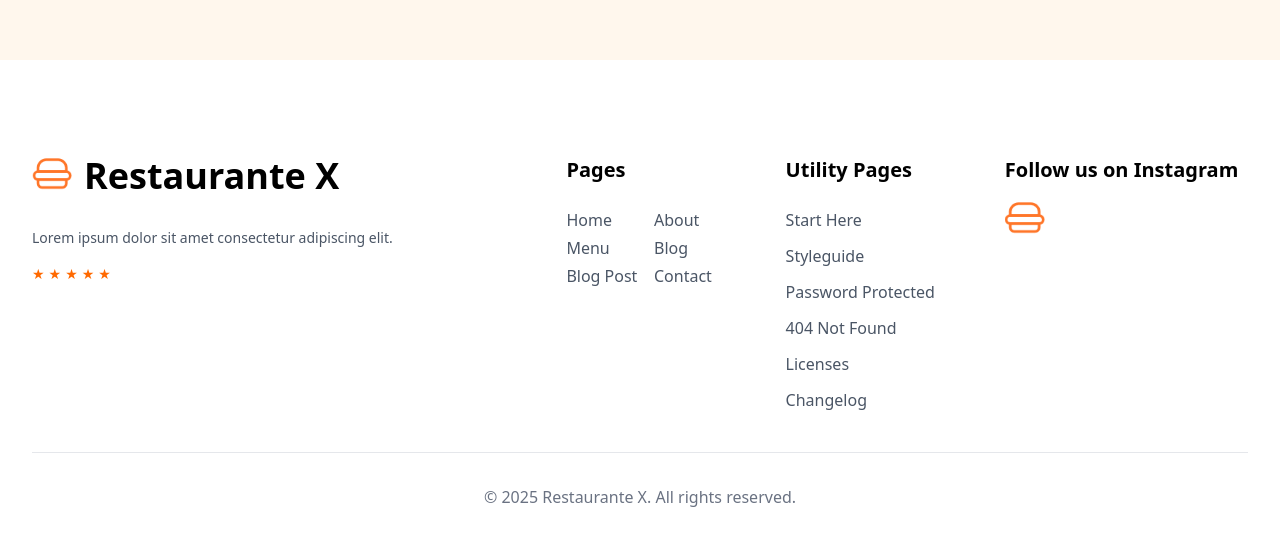
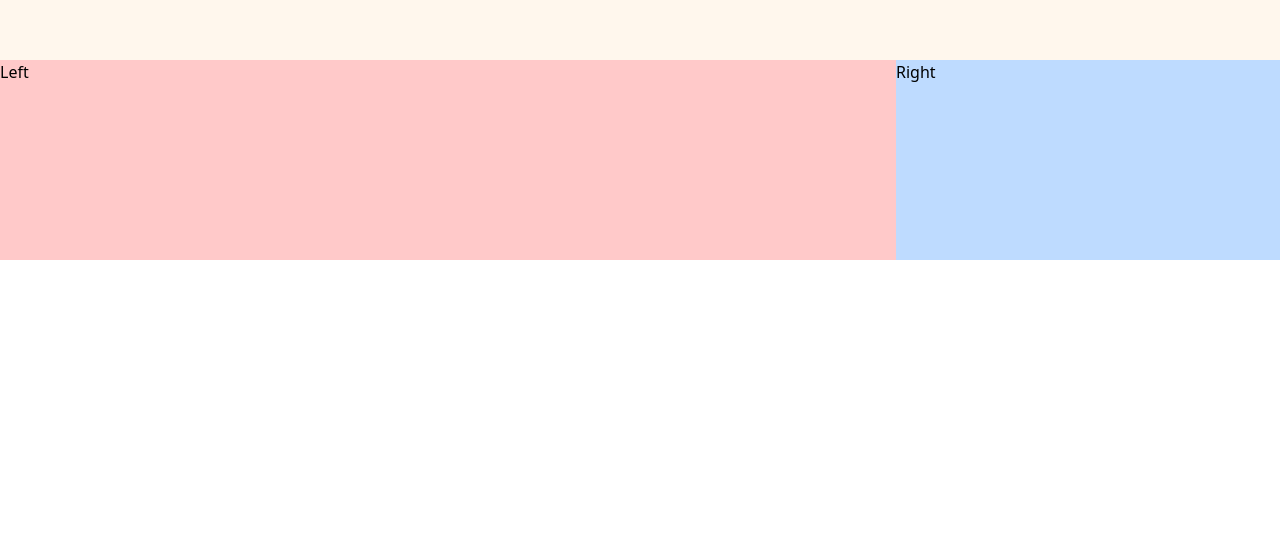
Before and after one commit to Kidist311/Dine-Reserve, a React (Vite) app: page / in a window 1280 px wide. Shown: the part 7196-7742 px from the top of the page. Built offline with nearby package versions, Linux system fonts and the light colour scheme; a web font is replaced by a local one.

Commit message:
created Reservation file

```diff
--- /dev/null
+++ b/src/components/Reservation.jsx
@@ -0,0 +1,10 @@
+export default function Reservation() {
+    return(
+        <div className="w-full max-w-[1300px] h-[1000px] md:h-[800px] bg-white  mb-60">
+            <div className="w-full max-w-[1300px] h-[500px] md:h-[200px] flex ">
+            <div class="w-[70%] bg-red-200">Left</div>
+            <div class="w-[30%] bg-blue-200">Right</div>
+            </div>
+        </div>
+    );
+}
--- a/src/pages/Home.jsx
+++ b/src/pages/Home.jsx
@@ -6,6 +6,8 @@ import Footer from "../components/Footer.jsx";
 import Article from "../components/Article.jsx"
 import BookTable from "../components/BookTable.jsx";
 import About from "./About.jsx";
+import Reservation from "../components/Reservation.jsx";
+
 
 
 export default function Home() {
@@ -188,6 +190,8 @@ export default function Home() {
 {/* Our articles */}
       <Article />
       <BookTable />
+
+      <Reservation />
       <Footer />
 
 
```
